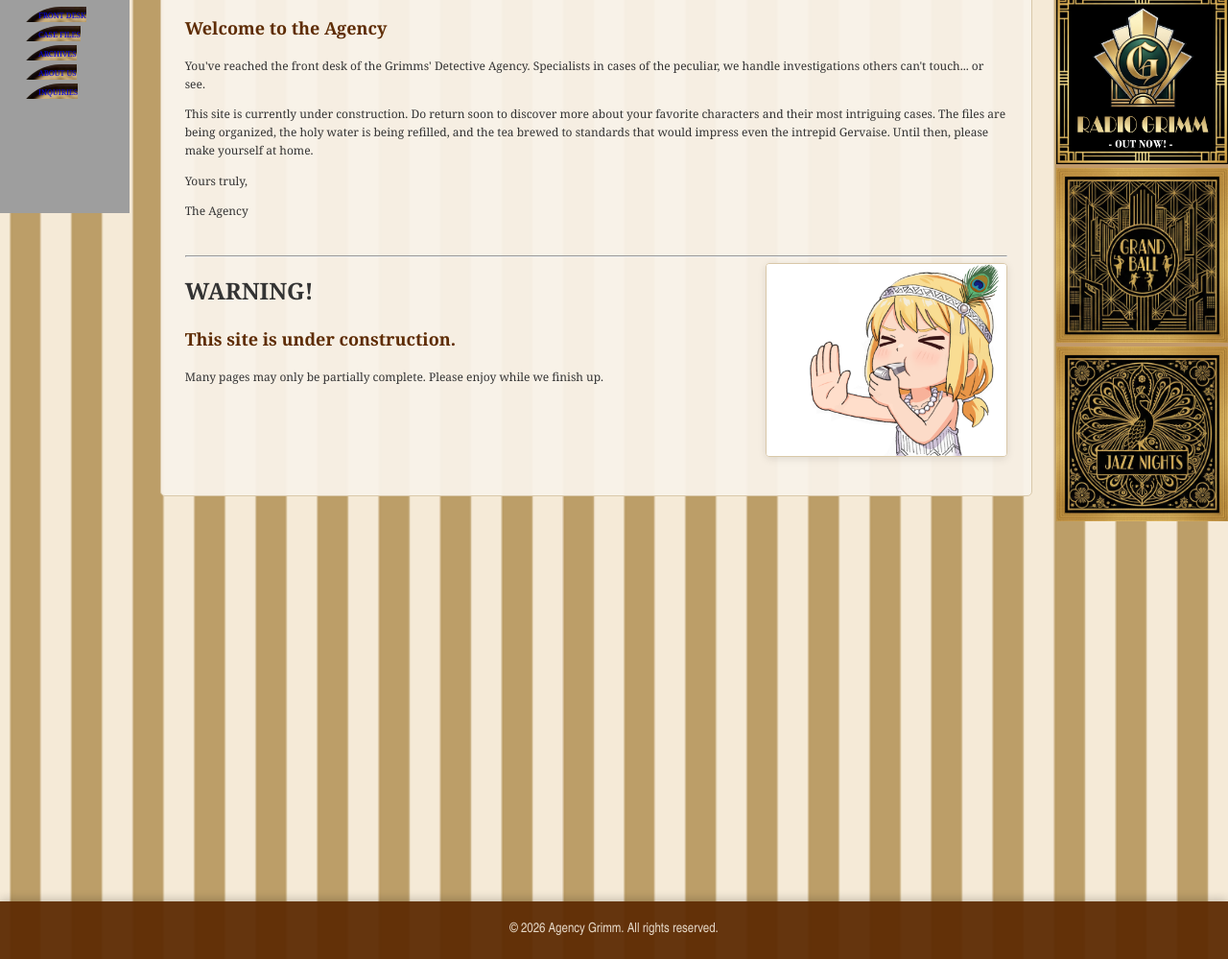
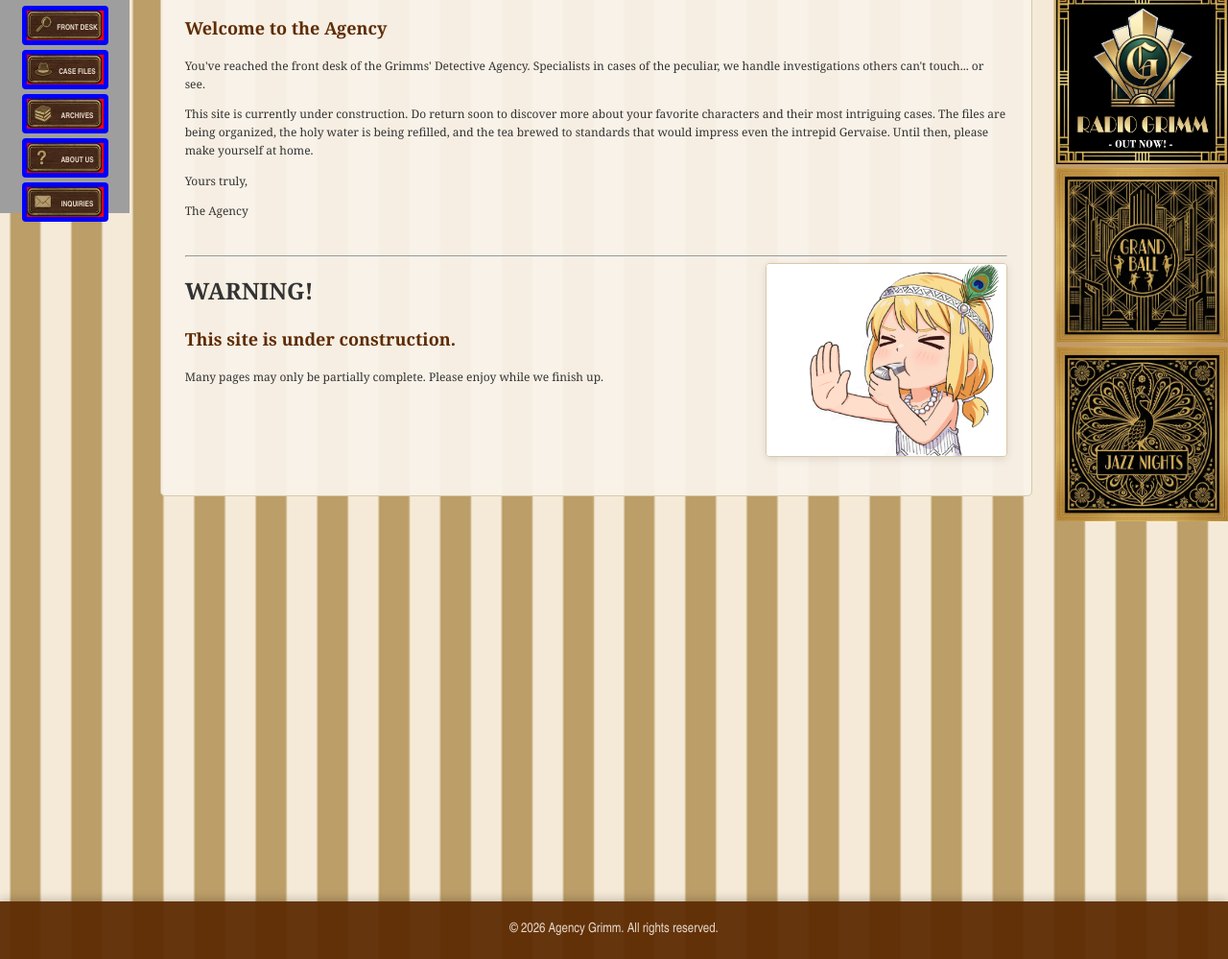
Before and after one commit to johnhopes-collab/grimmsdetectiveagency, a Jekyll site: the page built from index.html, in a window 1280 px wide. Shown: the part 692-1691 px from the top of the page at 96% size. Built offline with Jekyll 4.4.1, drawn with Linux system fonts in a browser that asks for light colours; grey boxes are pictures that could not be loaded.

Commit message:
Update style.scss

```diff
--- a/assets/css/style.scss
+++ b/assets/css/style.scss
@@ -103,7 +103,29 @@ body {
 
 
 .sidebar-button {
-
+    display: block;
+    width: 10px;
+    height: 42px; /* Fixed height for button */
+    padding: 8px 0;
+    margin-bottom: 5px;
+    margin-left: auto;
+    margin-right: auto;
+    background-color: transparent; /* Remove background color */
+    background-size: 100% 100%; /* Make background image cover entire button */
+    background-repeat: no-repeat;
+    background-position: center;
+    color: var(--button-text);
+    text-align: center;
+    font-family: 'Arial Narrow', sans-serif;
+    border: none;
+    border-radius: 4px;
+    cursor: pointer;
+    font-weight: bold;
+    text-decoration: none;
+    transition: transform 0.2s;
+    position: relative; /* For text positioning */
+    background-color: red !important; /* This should make buttons red */
+    border: 5px solid blue !important; /* This should add a thick blue border */
 }
 
 
```
